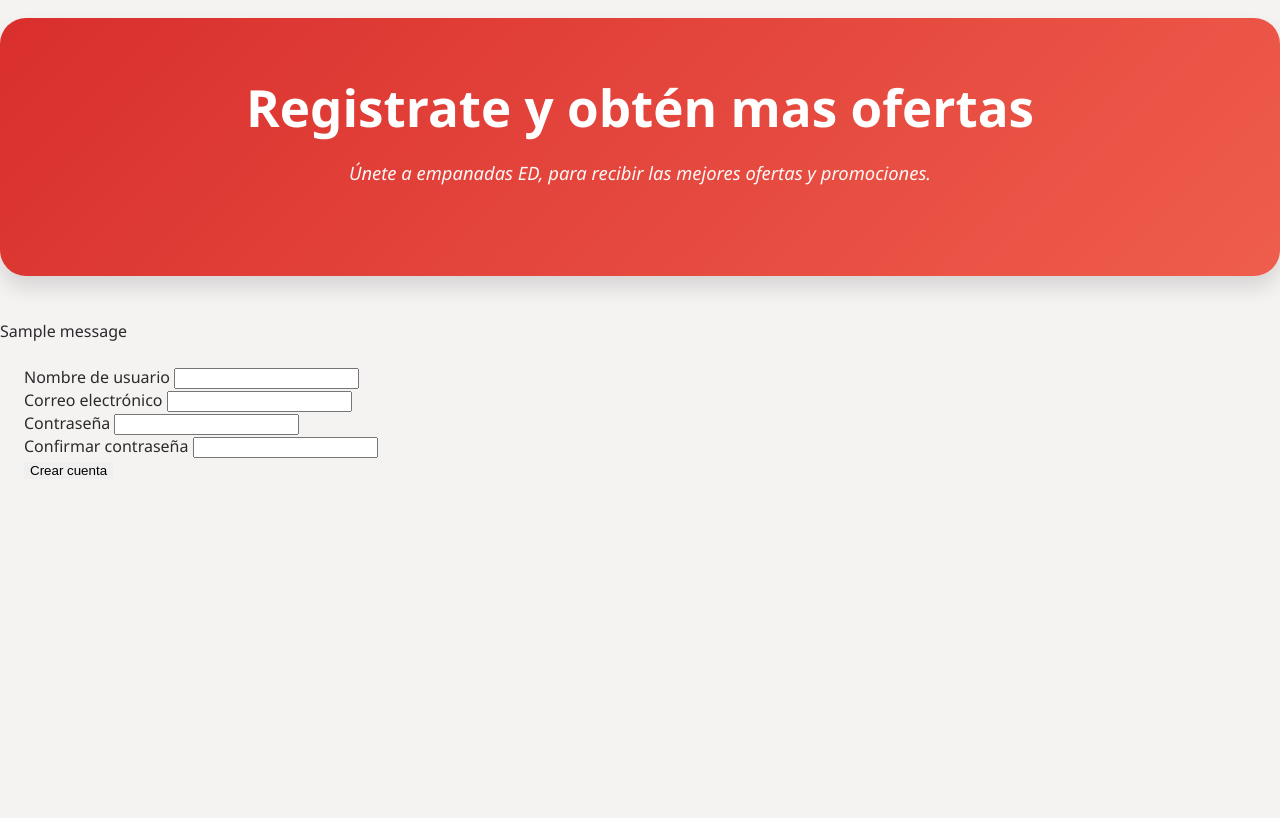
After one commit to wilsongaruse-web/proyecto_comercio, a Django app: template admin/templates/admin/registro.html in a window 1280 px wide. The commit adds this page. Run offline with Django 3.2, Linux system fonts and the light colour scheme; the template is opened without the code that fills it: most values are stand-ins (such as "Sample title", 1, 10 or a date in 2020); one stand-in notice (Sample message) is shown.

Commit message:
creacion registro usuario nuevo

```diff
--- /dev/null
+++ b/admin/templates/admin/registro.html
@@ -0,0 +1,56 @@
+{% load static %}
+
+<!DOCTYPE html>
+<html lang="es">
+<head>
+    <meta charset="UTF-8">
+    <meta name="viewport" content="width=device-width, initial-scale=1.0">
+    <title>{{ titulo }} | Administración</title>
+    <link rel="stylesheet" href="{% static 'style.css' %}">
+
+</head>
+<body>
+
+    <div class="container">
+            <section class="hero">
+            <h1>Registrate y obtén mas ofertas</h1>
+            <p>Únete a empanadas ED, para recibir las mejores ofertas y promociones.</p>
+        </div>
+
+    <!--MOSTRAR AVISO DE CREADO-->
+    {% if messages %}
+        {% for message in messages %}
+            <div class="alert alert-{{ message.tags }}">
+                {{ message }}
+            </div>
+        {% endfor %}
+    {% endif %}
+
+    <form action="{% url 'registro' %}" method="POST">
+        {% csrf_token %}
+        <main>
+        <div class="page">
+            <label for="username">Nombre de usuario</label>
+            <input type="text" id="username" name="username" required minlength="3">
+        </div>
+
+        <div>
+            <label for="email">Correo electrónico</label>
+            <input type="email" id="email" name="email" required>
+        </div>
+
+        <div>
+            <label for="password">Contraseña</label>
+            <input type="password" id="password" name="password" required minlength="8">
+        </div>
+
+        <div>
+            <label for="confirm_password">Confirmar contraseña</label>
+            <input type="password" id="confirm_password" name="confirm_password" required>
+        </div>
+
+        <button type="submit">Crear cuenta</button>
+    </form>
+</main>
+</body>
+</html>
--- a/admin/views.py
+++ b/admin/views.py
@@ -7,7 +7,10 @@ from django.shortcuts import get_object_or_404, redirect, render
 from catalogo.models import Producto
 
 from .forms import ProductoForm
-
+# app registro
+from django.shortcuts import render, redirect
+from django.contrib.auth.models import User
+from django.contrib import messages
 
 def admin_required(view_func):
     @login_required(login_url="/panel-admin/login/")
--- a/comercio/urls.py
+++ b/comercio/urls.py
@@ -23,6 +23,8 @@ urlpatterns = [
     path('', views.home, name='home'),
     path('catalogo/', include('catalogo.urls')),
     path('panel-admin/', include('admin.urls', namespace='gestion_admin')),
+    path('registro/', views.registro, name='registro'),
+    path('resenas/', views.resenas, name='resenas'),
 ]
 
 if settings.DEBUG:
--- a/css/style.css
+++ b/css/style.css
@@ -530,3 +530,17 @@ footer {
   main { padding: 16px; }
   .auth-shell { padding: 0; }
 }
+
+/* styles para reseñas */
+
+.review-field {
+  width: 100%;
+  max-width: 800px;
+  height: 200px;
+  min-height: 120px;
+  padding: 14px;
+  font: inherit;
+  line-height: 1.5;
+  resize: vertical;
+  box-sizing: border-box;
+}
--- a/templates/home.html
+++ b/templates/home.html
@@ -17,7 +17,8 @@
             <nav class="site-nav">
                 <a href="{% url 'catalogo:catalogo' %}">Catálogo</a>
                 <a href="{% url 'gestion_admin:login' %}">Iniciar Sesión</a>
-                <a href="#" class="cta-link">Registrarse</a>
+                <a href="{% url 'registro' %}" class="cta-link">Registrarse</a>
+
             </nav>
         </div>
     </header>
```
Also changed, not shown: admin/templates/admin/reseñas.html (added, +28 -0 lines), admin/urls.py (+10 -0 lines), comercio/settings.py (+9 -0 lines), comercio/views.py (+39 -1 lines), db.sqlite3.
